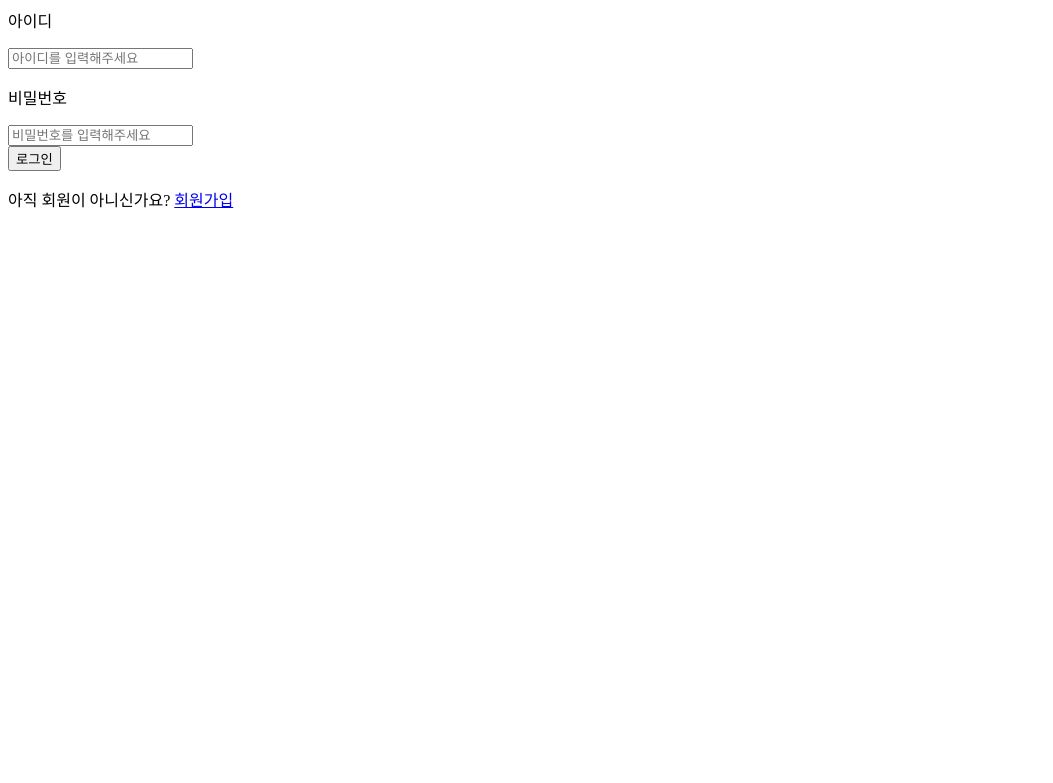
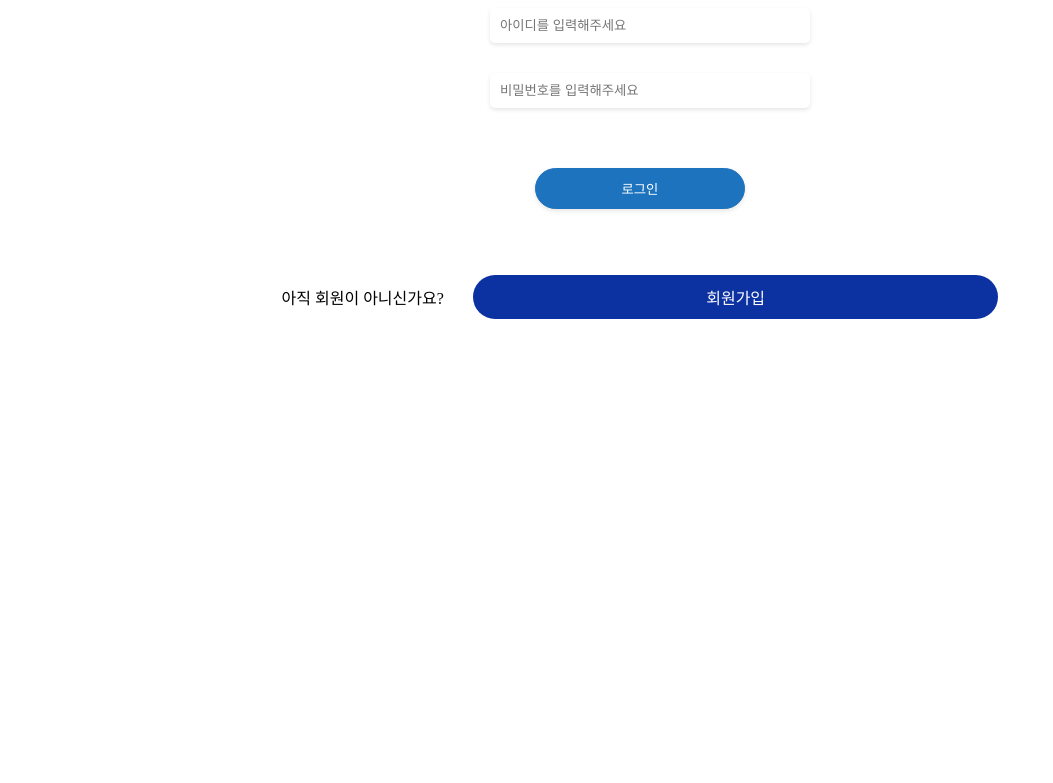
Before and after one commit to w1024ji/Django_project, a Django app: page /user/login/ in a window 1280 px wide. Shown: the top 783 px of the page, without its empty margins (0-1053 px from the left). Run offline with Django 4.2, Linux system fonts and the light colour scheme; parts of the project's set-up code (start-up, migrations or seed data) failed here and were passed over.

Commit message:
[1129]하찮은 CSS 완!

```diff
--- /dev/null
+++ b/static/css/login/login.css
@@ -0,0 +1,43 @@
+body {
+    text-align: center;
+}
+
+form {
+    max-width: 300px;
+    margin: 0 auto;
+}
+
+input {
+    width: 100%;
+    padding: 10px;
+    margin-bottom: 30px;
+    border: 1px solid #ccc;
+    border-radius: 5px;
+    box-shadow: 0 2px 4px rgba(0, 0, 0, 0.1); /* 그림자 효과 추가 */
+    border: none; /* 테두리 제거 */
+}
+
+input[type="submit"] {
+    width: 70%;
+    padding: 10px;
+    border-radius: 40px;
+    border: 1px solid #1e73be;
+    background-color: #1e73be;
+    color: white;
+    cursor: pointer;
+    display: block;
+    margin: 0 auto;
+    margin-top: 30px;
+}
+
+a.button {
+    width: 40%;
+    display: inline-block;
+    padding: 10px;
+    background-color: #0c31a1;
+    color: white;
+    text-decoration: none;
+    border-radius: 40px;
+    margin-top: 50px;
+    margin-left: 25px; /* a 태그의 왼쪽 간격을 조절할 값 */
+}
--- a/user/templates/user/login.html
+++ b/user/templates/user/login.html
@@ -1,15 +1,23 @@
+{% load static %}
+<!DOCTYPE html>
+<html>
+<head>
+    <link rel="stylesheet" type="text/css" href="{% static 'css/login/login.css' %}">
+
+</head>
+<body>
 <form method="POST" action="{% url 'login' %}">
     {% csrf_token %}
-    <p>아이디</p>
+    <!--아이디-->
     <input type="text" placeholder="아이디를 입력해주세요" name="username">
     <br>
-    <p>비밀번호</p>
+    <!--비밀번호-->
     <input type="text" placeholder="비밀번호를 입력해주세요" name="password">
     <br>
     <input type="submit" value="로그인">
 </form>
 
-<p>아직 회원이 아니신가요? <a href="{% url 'signup' %}">회원가입</a></p>
+<p>아직 회원이 아니신가요? <a href="{% url 'signup' %}" class="button">회원가입</a></p>
 
 {% if error %}
     <script>
@@ -25,3 +33,5 @@
         }, 1000);
     </script>
 {% endif %}
+</body>
+</html>
--- a/user/views.py
+++ b/user/views.py
@@ -37,13 +37,13 @@ def signup(request):
 
         # 아이디가 최소 4글자 이상인지 확인
         if len(request.POST['username']) < 4:
-            error_message = "아이디는 최소 4글자 이상이어야 합니다."
+            error_message = "아이디는 최소 4자 이상이어야 합니다."
             return render(request, 'user/signup.html', {'error': error_message})
 
         # 비밀번호가 조건을 충족하는지 확인
         password = request.POST['password']
         if len(password) < 8 or not any(char.isdigit() for char in password) or not any(char.isalpha() for char in password):
-            error_message = "비밀번호는 영문과 숫자를 포함하여 8글자 이상이어야 합니다."
+            error_message = "비밀번호는 영문과 숫자를 포함하여 8자 이상이어야 합니다."
             return render(request, 'user/signup.html', {'error': error_message})
 
         # 비밀번호가 조건을 충족하고, 아이디가 최소 4글자 이상이며 이미 가입되지 않은 경우에 새로운 유저를 만들고 로그인
```
Also changed, not shown: static/css/signup/signup.css (added, +26 -0 lines), user/templates/user/signup.html (+11 -1 lines).
